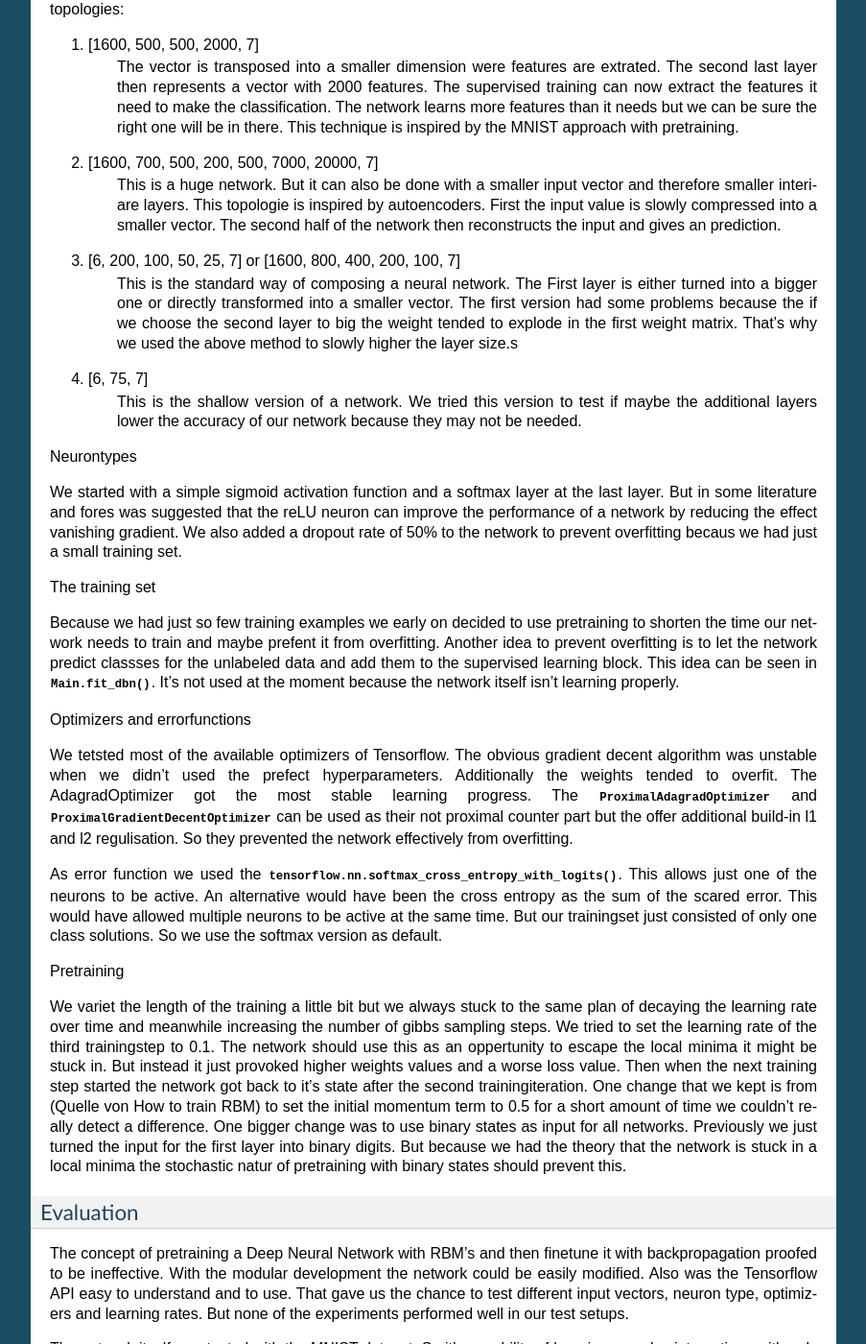
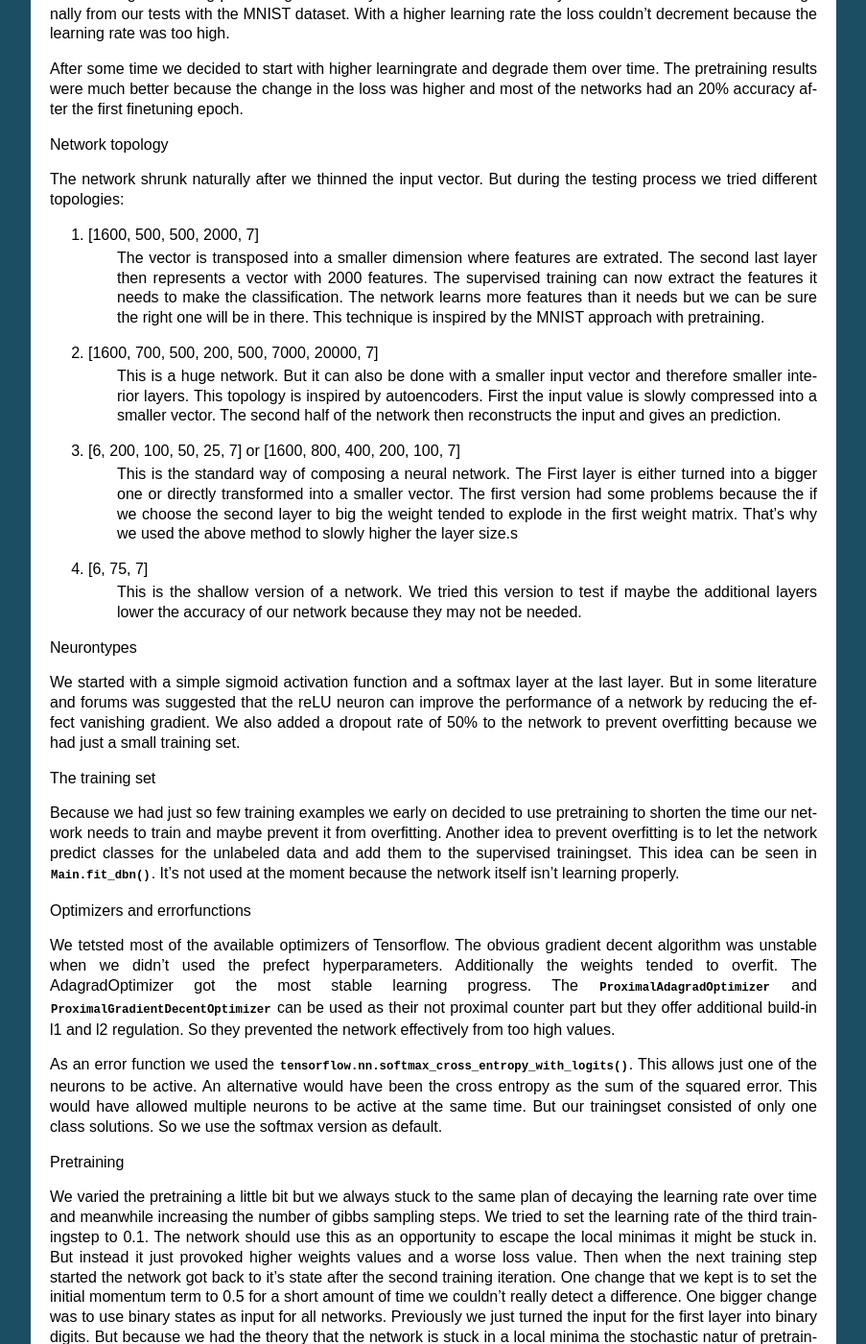
Before and after one commit to RenCloud/InformatiCup2017, a Sphinx documentation site: the page built from source/results.rst, in a window 1280 px wide and 1400 px high, scrolled down 4208 px. Shown: the whole window at 96% size, without its empty margins (198-1101 px from the left). Built offline with Sphinx 7.4.7, drawn with Linux system fonts in a browser that asks for light colours; some of the changed text lies outside the part shown.

Commit message:
last few changes. Finished the quickstart guide.

```diff
--- a/source/conf.py
+++ b/source/conf.py
@@ -58,17 +58,17 @@
 
 # General information about the project.
 project = 'Gi-Project'
-copyright = '2017, Gruppe Hannover'
-author = 'Gruppe Hannover'
+copyright = 'None'
+author = 'Jan Jonas Niels'
 
 # The version info for the project you're documenting, acts as replacement for
 # |version| and |release|, also used in various other places throughout the
 # built documents.
 #
 # The short X.Y version.
-version = '1.2'
+version = '1.3'
 # The full version, including alpha/beta/rc tags.
-release = '1.2'
+release = '1.3'
 
 # The language for content autogenerated by Sphinx. Refer to documentation
 # for a list of supported languages.
--- a/source/results.rst
+++ b/source/results.rst
@@ -6,8 +6,8 @@
 -----------------------------------------------
 
 To test that our implementation we let the network learn with the MNIST dataset. We used the dataset provided in the Tensorlow API.
-Many networks have been tested with this dataset and if our network could perform well with it it is most likely that the
-implementation is functioning.
+Every machine learning program should perform well with MNIST. So if our program is learning this dataset then it is
+most likely that we implemented it right.
 
 
 RBM
@@ -16,25 +16,25 @@
 The :class:`RBM` got first tested with the MNIST dataset provided by `google <https://www.tensorflow.org/tutorials/mnist/beginners/>`_.
 After the training we couldn't test the accuracy because the unsupervised learning network didn't knew which value in the solution vector
 corresponds to which number in the dataset.
-It just could see the differences. But with the getImage function from GitHub we got a nice representation of our learned
-states.
+It just could see the differences. But with the getImage function from `GitHub <https://github.com/blackecho/Deep-Learning-TensorFlow/blob/master/yadlt/utils/utilities.py>`_
+we got a nice representation of our learned states.
 
 DBN
 ^^^
 
-The :class:`DBN` was also tested by the mnist dataset. We succeeded in learning the MNIST data up to 92%.
-That was the prove that it worked. We first pretrained the network and then used the standard training process as discribed in
+The :class:`DBN` was also tested by the mnist dataset. We succeeded in learning the MNIST data up to 92% accuracy.
+That was the prove that it worked. We first pretrained the network and then used the standard training process as described in
 the `Tensorflow tutorials <https://www.tensorflow.org/tutorials/mnist/pros/>`_.
 
 
 The idea
 --------
 
-The task was to write a automated classifier for GitHub repositorys.
+The task was to write an automated classifier for GitHub repositorys.
 
 Our idea was it to use a unsupevised network. We found out that you can stack multiple restricted Boltzmann machines to form a
-Deep Belief network which has much better problem solving abilities. But we needed a discriminativ model. That's why we classified
-some repositorys by hand. With this data set we could finetune the DBN and then use the DBN to generate new training data and contiune the training.
+Deep Belief network which has a much better problem solving ability then a single RBM. But we needed a discriminative model. That's why we classified
+some repositories by hand. With this data set we could finetune the DBN and then use the DBN to generate new training data and continue the training.
 
 For your network we used Tensorflow with numpy to build the network. The introduction on how to use them can be found on the
 :doc:`introduction` page. All testresults are visualized with Tensorboard.
@@ -66,13 +66,13 @@
 The choice of Opitmizer and learning rate for the finetuning part didn't had any effect on the testresults.
 
 
-Next try with almost the same parameters but this time with 31700 unlabeled data sets. The initialization was long and the
+Next we tried it with almost the same parameters but this time with 31700 unlabeled data sets. The initialization was long and the
 input vector got up to 7300. The program took just 3GB but after the first epoch the memory usage doubled. We decided to
 shorten our input vector.
 
-Every word which happens to occure to few or too much is cut out of the vector.
+Every word which happens to occured to few or too much is cut out of the vector.
 
-After this we ended up with 1636 in input vector size. The hyperparameters for the third test were as followed:
+After this we ended up with an input vector with the size of 1636. The hyperparameters for the third test were as followed:
 
 
 ================== ================== ================== ================== ==================
@@ -96,21 +96,25 @@
 ---------------
 
 So we tried a new short input vector. Which encoded the following things:
+
 #. Number of files in the repository
 #. Number of commits
 #. Number of open issues
 #. Number of closed issues
 #. Number of closed issues
-#. Number of Users how left a comment
-#. Number of Users how commited something
+#. Number of Users who left a comment
+#. Number of Users who commited something
 
-Every of these parameters was normalized relativly to the number of ... in the whole data set. ( Jan muss noch sagen mit was er das normalisiert hatte)
+Every of these parameters was normalized relative to the number maximal possible number they could have which is 1000.
+Because the GitHub API only returns the first 1000 issues, comments and so on.
 But we observed that the network couldn't even learn a small dataset. To prove this we let the network train with our
 supervised dataset and test every epoch how many of them it could classify correctly.
-We never came above the 21% accuracy rate. That's why we reconstructed the vector again this time we made the value relative
-to the other values in the same repository. Because we expected that all of the given parameters are also kind of dependent how
+We never came above the 21% accuracy rate. That's why we reworked the vector again. This time we made the value relative
+to the other values in the same repository because we expected that all of the given parameters are also dependent on how
 big the repository is.
+
 New vector:
+
 #. Number of Files / the number of maximal possible files
 #. Number of comments / Number of commits
 #. Number of open issues / number of closed issues
@@ -123,14 +127,12 @@
 -------------------------
 
 Our hypotheses is that we chose a poor input vector. The network could't tell 300 networks apart by the presented values.
-Although the network should be able to memorys the class of the different inputvectors.
 
-That's why we tried to find a better fitting one. That was our biggest concern. If the network could tell our 300 vectors apart
+That's why we tried to find a better fitting one. If the network could tell our 300 vectors apart
 it probably could learn more and generalise this idea.
 
 The new vector we tested uses almost the same input values but this time we weren't trying to make them relative to each other.
-As in this post (insert post here) isn't the scale of the input that important. We will just normalize the vector to prevent the values in
-the vector from getting to big.
+We just used the absolute value but we normalized the whole vector later on.
 
 Inputvalues:
 #. Number of comments
@@ -176,16 +178,15 @@
 .. image:: pretraining_min_weights_normalized_2.png
 
 
-The graphs are saved in logs data_normalized_2. With Tensorflow you can display the graphs ourself, toghether with additional
+The graphs are saved in logs data_normalized_2. With Tensorboard you can display the graphs yourself, together with additional
 information about the training. (:doc:`introduction`)
 
 
 We also tested to shift the values of our training_set with a mean of 1 and
 variance of 0.
-
 In `this tutorial <http://r2rt.com/implementing-batch-normalization-in-tensorflow.html>`_ they used this normalization technique to normalize
 the output of every layer in the neural network. We tried to use it as a way to normalize our input data into the first layer.
-In this testcase with the same pretraining as done before only with differently normalized data. This strategy doesn't worked better then the previous ones.
+In our testcase with the same pretraining as done before, only with differently normalized data, hadn't any effect on the accuracy.
 
 
 
@@ -209,14 +212,14 @@
 But during the testing process we tried different topologies:
 
 #. [1600, 500, 500, 2000, 7]
-    The vector is transposed into a smaller dimension were features are extrated. The second last layer then represents a vector with
-    2000 features. The supervised training can now extract the features it need to make the classification. The network learns more features
+    The vector is transposed into a smaller dimension where features are extrated. The second last layer then represents a vector with
+    2000 features. The supervised training can now extract the features it needs to make the classification. The network learns more features
     than it needs but we can be sure the right one will be in there. This technique is inspired by the MNIST approach with pretraining.
 
 
 #. [1600, 700, 500, 200, 500, 7000, 20000, 7]
-    This is a huge network. But it can also be done with a smaller input vector and therefore smaller interiare layers.
-    This topologie is inspired by autoencoders. First the input value is slowly compressed into a smaller vector.
+    This is a huge network. But it can also be done with a smaller input vector and therefore smaller interior layers.
+    This topology is inspired by autoencoders. First the input value is slowly compressed into a smaller vector.
     The second half of the network then reconstructs the input and gives an prediction.
 
 #. [6, 200, 100, 50, 25, 7] or [1600, 800, 400, 200, 100, 7]
@@ -228,41 +231,43 @@
     This is the shallow version of a network. We tried this version to test if maybe the additional layers lower the accuracy of our network
     because they may not be needed.
 
+
 Neurontypes
 
 We started with a simple sigmoid activation function and a softmax layer at the last layer.
-But in some literature and fores was suggested that the reLU neuron can improve the performance of a network by reducing the
+But in some literature and forums was suggested that the reLU neuron can improve the performance of a network by reducing the
 effect vanishing gradient.
-We also added a dropout rate of 50% to the network to prevent overfitting becaus we had just a small training set.
+We also added a dropout rate of 50% to the network to prevent overfitting because we had just a small training set.
 
 The training set
 
 Because we had just so few training examples we early on decided to use pretraining to shorten the time our network needs to train
-and maybe prefent it from overfitting.
-Another idea to prevent overfitting is to let the network predict classses for the unlabeled data and add them to the supervised learning block.
+and maybe prevent it from overfitting.
+Another idea to prevent overfitting is to let the network predict classes for the unlabeled data and add them to the supervised trainingset.
 This idea can be seen in :meth:`Main.fit_dbn`. It's not used at the moment because the network itself isn't learning properly.
+
 
 Optimizers and errorfunctions
 
 We tetsted most of the available optimizers of Tensorflow. The obvious gradient decent algorithm was unstable when we didn't used the
 prefect hyperparameters. Additionally the weights tended to overfit. The AdagradOptimizer got the most stable learning progress.
 The :class:`ProximalAdagradOptimizer` and :class:`ProximalGradientDecentOptimizer` can be used as their not proximal counter part but
-the offer additional build-in l1 and l2 regulisation. So they prevented the network effectively from overfitting.
+they offer additional build-in l1 and l2 regulation. So they prevented the network effectively from too high values.
 
-As error function we used the :meth:`tensorflow.nn.softmax_cross_entropy_with_logits`. This allows just one of the neurons to be active.
-An alternative would have been the cross entropy as the sum of the scared error. This would have allowed multiple neurons to be active at
-the same time. But our trainingset just consisted of only one class solutions.
+As an error function we used the :meth:`tensorflow.nn.softmax_cross_entropy_with_logits`. This allows just one of the neurons to be active.
+An alternative would have been the cross entropy as the sum of the squared error. This would have allowed multiple neurons to be active at
+the same time. But our trainingset consisted of only one class solutions.
 So we use the softmax version as default.
 
 
 Pretraining
 
-We variet the length of the training a little bit but we always stuck to the same plan of decaying the learning rate over time and meanwhile
+We varied the pretraining a little bit but we always stuck to the same plan of decaying the learning rate over time and meanwhile
 increasing the number of gibbs sampling steps.
-We tried to set the learning rate of the third trainingstep to 0.1. The network should use this as an oppertunity to escape the
-local minima it might be stuck in. But instead it just provoked higher weights values and a worse loss value. Then when the next training
-step started the network got back to it's state after the second trainingiteration.
-One change that we kept is from (Quelle von How to train RBM) to set the initial momentum term to 0.5 for a short amount of time
+We tried to set the learning rate of the third trainingstep to 0.1. The network should use this as an opportunity to escape the
+local minimas it might be stuck in. But instead it just provoked higher weights values and a worse loss value. Then when the next training
+step started the network got back to it's state after the second training iteration.
+One change that we kept is to set the initial momentum term to 0.5 for a short amount of time
 we couldn't really detect a difference.
 One bigger change was to use binary states as input for all networks. Previously we just turned the input for the first layer
 into binary digits. But because we had the theory that the network is stuck in a local minima the stochastic natur of pretraining
```
Also changed, not shown: other parts of source/results.rst (+8 -6 lines), source/quickstartguide.rst (+30 -0 lines).
